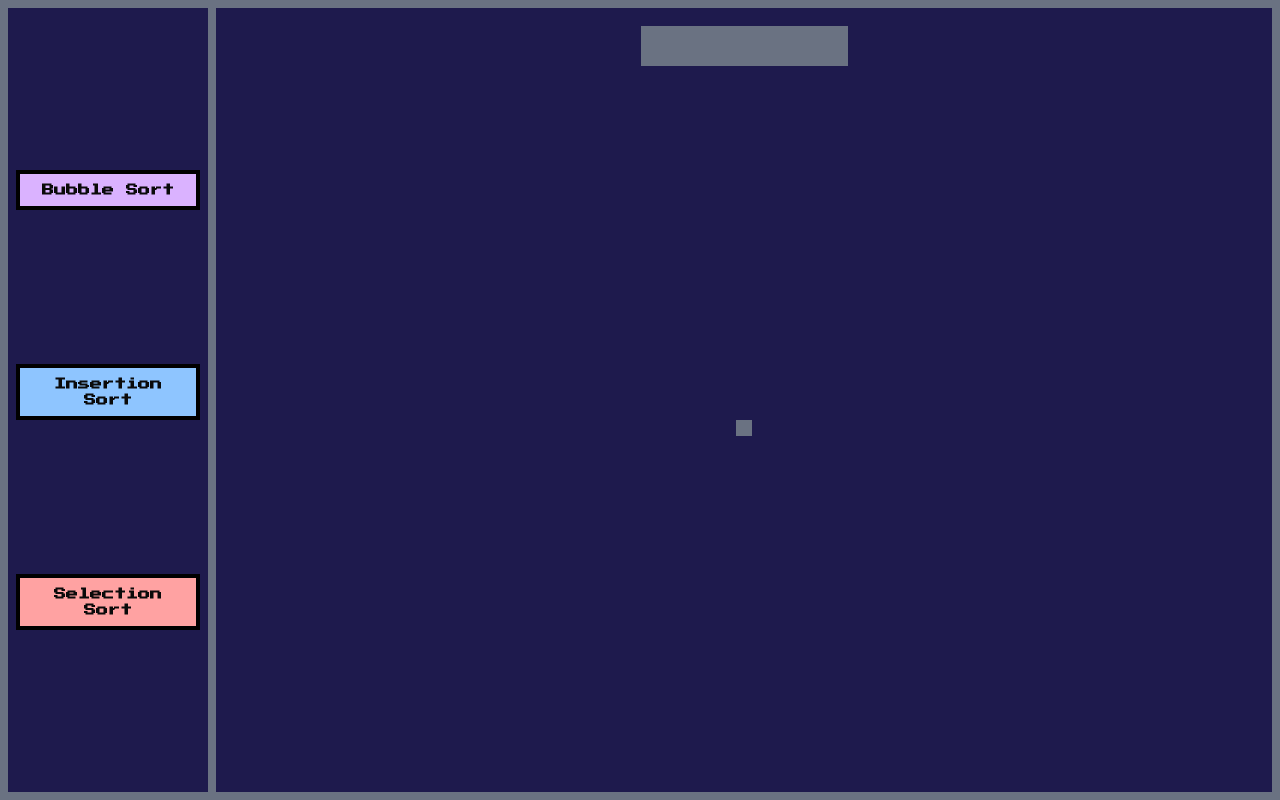
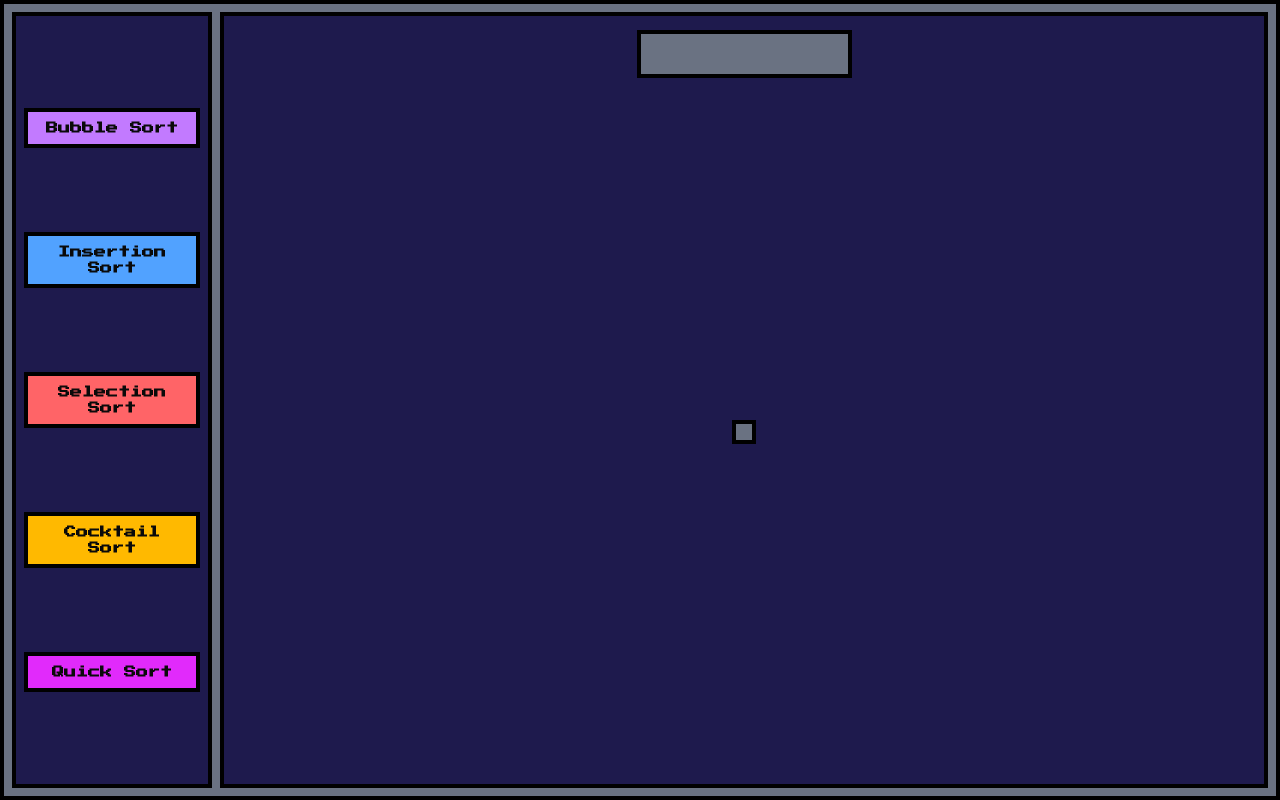
Before and after one commit to DefHex/Sort-visualizer, a React (Vite) app: page / in a window 1280 px wide. Built offline with nearby package versions, Linux system fonts and the light colour scheme.

Commit message:
Quick Sort Update

```diff
--- a/src/App.tsx
+++ b/src/App.tsx
@@ -104,11 +104,68 @@ export default function App() {
     }
   };
 
+  const cocktail = async () => {
+    let curr = [...array];
+    let sorted = false;
+    let start = 0;
+    let end = curr.length;
+
+    while (sorted == false) {
+      sorted = true;
+      for (let i = start; i < end - 1; ++i) {
+        if (curr[i] > curr[i + 1]) {
+          [curr[i], curr[i + 1]] = [curr[i + 1], curr[i]];
+          await handleSwap(i, i + 1);
+          setArray([...curr]);
+          sorted = false;
+        }
+      }
+
+      if (sorted == true) break;
+      sorted = true;
+      end = end - 1;
+      for (let i = end - 1; i >= start; i--) {
+        if (curr[i] > curr[i + 1]) {
+          [curr[i], curr[i + 1]] = [curr[i + 1], curr[i]];
+          await handleSwap(i, i + 1);
+          setArray([...curr]);
+          sorted = false;
+        }
+      }
+      start = start + 1;
+    }
+  };
+
+  const quick = async (arr: number[], low: number, high: number) => {
+    const partition = async (low: number, high: number) => {
+      let pivot = arr[high];
+      let i = low - 1;
+      for (let j = low; j < high; j++) {
+        if (arr[j] < pivot) {
+          i++;
+
+          [arr[i], arr[j]] = [arr[j], arr[i]];
+          await handleSwap(i, j);
+          setArray([...arr]);
+        }
+      }
+      [arr[i + 1], arr[high]] = [arr[high], arr[i + 1]];
+      await handleSwap(i + 1, high);
+      return i + 1;
+    };
+
+    if (low < high) {
+      let pi = await partition(low, high);
+      await quick(arr, low, pi - 1);
+      await quick(arr, pi + 1, high);
+    }
+  };
+
   return (
-    <div className="Screen flex flex-row gap-2 w-screen h-screen p-2 bg-gray-500">
-      <div className="Side Bar flex flex-col place-content-evenly w-50 h-full p-2 bg-indigo-950">
+    <div className="Screen flex flex-row gap-2 w-screen h-screen p-2 border-4 border-black bg-gray-500">
+      <div className="Side Bar flex flex-col place-content-evenly w-50 h-full p-2 border-4 border-black bg-indigo-950">
         <button
-          className="BubbleSort bg-purple-300 p-2 border-4 border-black hover:translate-y-1 active:translate-y-2 font-bold text-xs font-['Press_Start_2P']"
+          className="BubbleSort bg-purple-400 p-2 border-4 border-black hover:translate-y-1 active:translate-y-2 font-bold text-xs font-['Press_Start_2P']"
           onClick={() => {
             bubble();
           }}
@@ -116,7 +173,7 @@ export default function App() {
           Bubble Sort
         </button>
         <button
-          className="InsertionSort bg-blue-300 p-2 border-4 border-black hover:translate-y-1 active:translate-y-2 font-bold text-xs font-['Press_Start_2P']"
+          className="InsertionSort bg-blue-400 p-2 border-4 border-black hover:translate-y-1 active:translate-y-2 font-bold text-xs font-['Press_Start_2P']"
           onClick={() => {
             insertion();
           }}
@@ -124,16 +181,34 @@ export default function App() {
           Insertion Sort
         </button>
         <button
-          className="SelectionSort bg-red-300 p-2 border-4 border-black hover:translate-y-1 active:translate-y-2 font-bold text-xs font-['Press_Start_2P']"
+          className="SelectionSort bg-red-400 p-2 border-4 border-black hover:translate-y-1 active:translate-y-2 font-bold text-xs font-['Press_Start_2P']"
           onClick={() => {
             selection();
           }}
         >
           Selection Sort
         </button>
+        <button
+          className="SelectionSort bg-amber-400 p-2 border-4 border-black hover:translate-y-1 active:translate-y-2 font-bold text-xs font-['Press_Start_2P']"
+          onClick={() => {
+            cocktail();
+          }}
+        >
+          Cocktail Sort
+        </button>
+        <button
+          className="SelectionSort bg-fuchsia-500 p-2 border-4 border-black hover:translate-y-1 active:translate-y-2 font-bold text-xs font-['Press_Start_2P']"
+          onClick={async () => {
+            let arr = [...array];
+            await quick(arr, 0, array.length - 1);
+            setArray([...arr]);
+          }}
+        >
+          Quick Sort
+        </button>
       </div>
-      <div className="Main flex flex-1 flex-col items-center justify-center h-full p-2 bg-indigo-950">
-        <div className="Input Field flex flex-row place-items-center gap-2 p-2 bg-gray-500">
+      <div className="Main flex flex-1 flex-col items-center justify-center h-full p-2 border-4 border-black bg-indigo-950">
+        <div className="Input Field flex flex-row place-items-center border-4 border-black gap-2 p-2 bg-gray-500">
           <input
             type="text"
             onChange={handleChange}
@@ -141,7 +216,7 @@ export default function App() {
           />
         </div>
         <div className="MainBottom flex flex-col items-center justify-center align-middle gap-4 mt-4 w-full h-9/10">
-          <div className="Array flex flex-row place-content-evenly gap-2 p-2 bg-gray-500">
+          <div className="Array flex flex-row place-content-evenly border-4 border-black gap-2 p-2 bg-gray-500">
             {array.map((number, index) => {
               return (
                 <div
@@ -149,7 +224,7 @@ export default function App() {
                   ref={(e) => {
                     container.current[index] = e;
                   }}
-                  className="Item flex items-center justify-center w-15 aspect-square bg-cyan-500 truncate text-xs font-['Press_Start_2P']"
+                  className="Item flex items-center justify-center w-15 aspect-square bg-cyan-500 border-4 border-black truncate text-xs font-['Press_Start_2P']"
                 >
                   {number}
                 </div>
```
